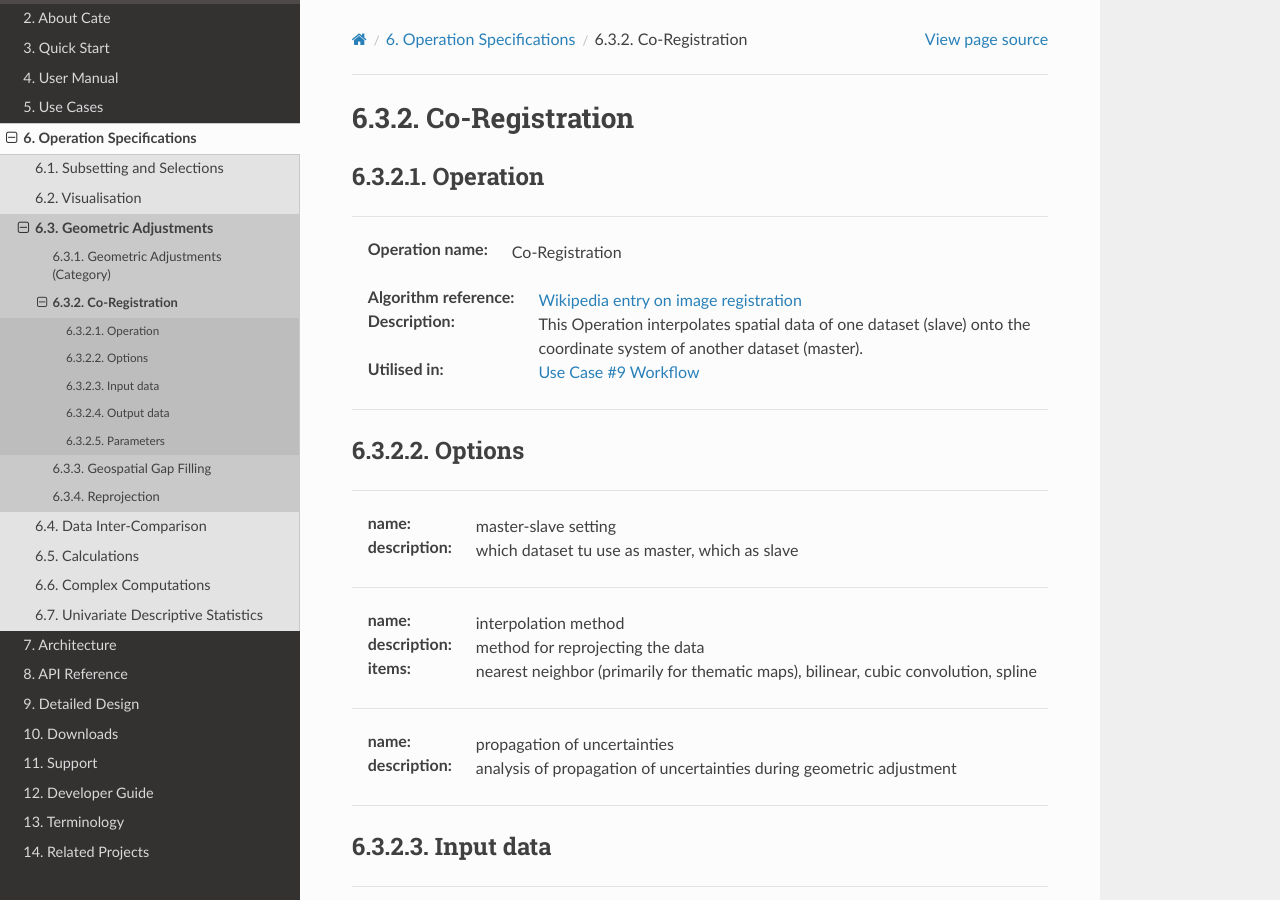
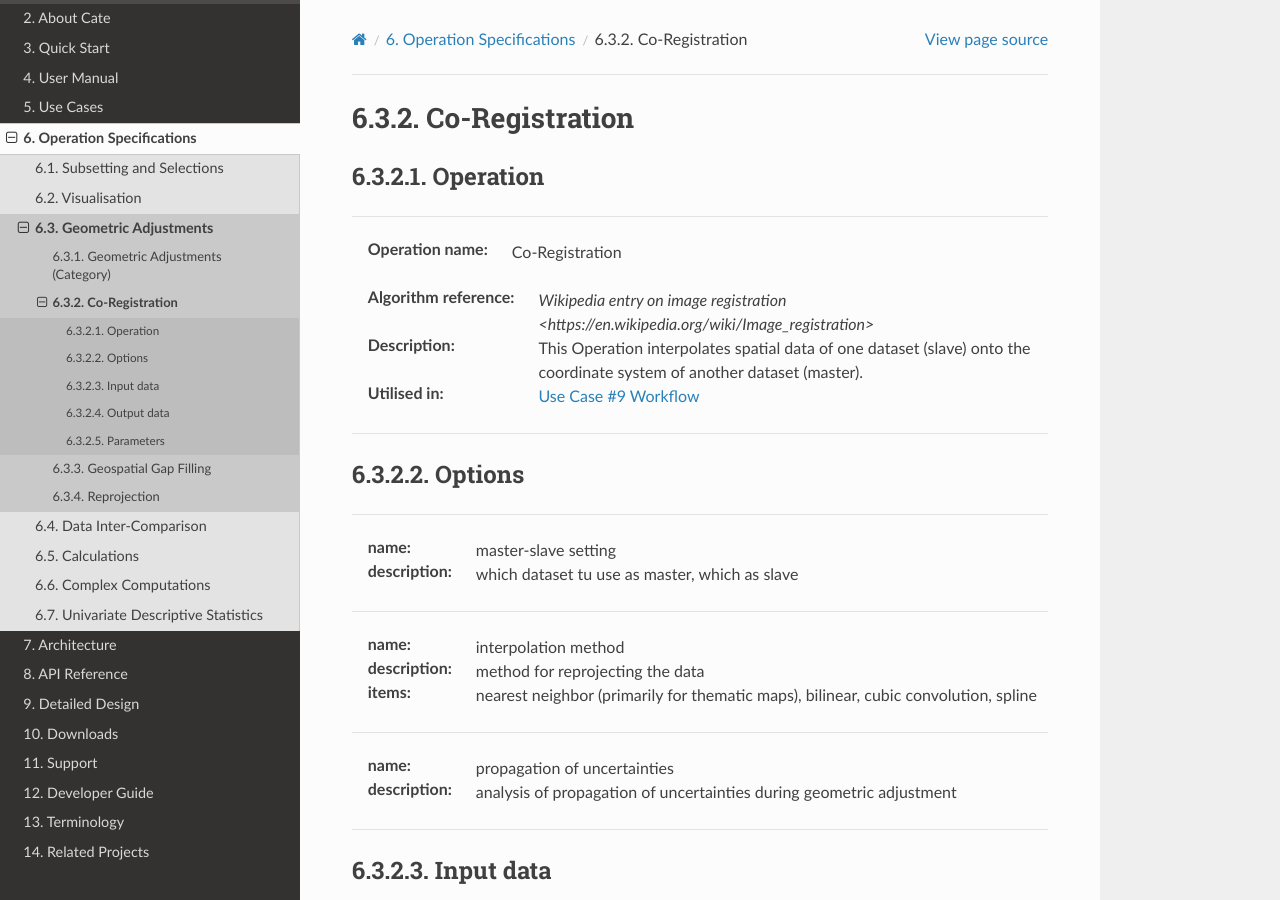
Before and after one commit to CCI-Tools/cate, a Sphinx documentation site: the page built from doc/source/op_specs/geometric-adjustments/op_spec_coregistration.rst, in a window 1280 px wide and 900 px high. Built offline with Sphinx 7.4.7 and the Read the Docs theme 2.0.0, drawn with Linux system fonts in a browser that asks for light colours.

Commit message:
RTD fixes

```diff
--- a/doc/source/op_specs/geometric-adjustments/op_spec_coregistration.rst
+++ b/doc/source/op_specs/geometric-adjustments/op_spec_coregistration.rst
@@ -11,7 +11,7 @@
 
 :Operation name: Co-Registration
 .. :Algorithm name: *XXX*
-:Algorithm reference: `Wikipedia entry on image registration <https://en.wikipedia.org/wiki/Image_registration>`_
+:Algorithm reference: `Wikipedia entry on image registration <https://en.wikipedia.org/wiki/Image_registration>`
 :Description: This Operation interpolates spatial data of one dataset (slave) onto the coordinate system of another dataset (master).
 :Utilised in: :doc:`../uc_workflows/uc09_workflow`
 
--- a/doc/source/op_specs/uc_workflows/op_spec_links.rst
+++ b/doc/source/op_specs/uc_workflows/op_spec_links.rst
@@ -9,7 +9,7 @@
 
 #.	The user selects the Operation :doc:`Reprojection <../geometric-adjustments/op_spec_reprojection>` from the Operation Category :doc:`Geometric Adjustments <../geometric-adjustments/op_spec_category_geometric-adjustments>`.
 
-#.	The user selects the Operation :doc:`Geospatial Gap Filling <../geometric-adjustments/geospatial-gapfilling>` from the Operation Category :doc:`Geometric Adjustments <../geometric-adjustments/op_spec_category_geometric-adjustments>`.
+#.	The user selects the Operation :doc:`Geospatial Gap Filling <../geometric-adjustments/op_spec_geospatial-gapfilling>` from the Operation Category :doc:`Geometric Adjustments <../geometric-adjustments/op_spec_category_geometric-adjustments>`.
 
 Subsetting and Selections
 =========================
--- a/doc/source/op_specs/uc_workflows/uc06_workflow.rst
+++ b/doc/source/op_specs/uc_workflows/uc06_workflow.rst
@@ -2,7 +2,7 @@
 ====================
 
 This sections describes an exemplary workflow performed to accomplish the climate problem given by
-Use Case #6 :ref:`uc06_workflow`.
+Use Case #6 :ref:`uc_06`.
 Version 1: Niño3.4 Index
 
 #.	The user selects CCI ECV data products from a checklist (geophysical quantities: sea surface temperature, surface soil moisture volumetric absolutes).
--- a/doc/source/user_manual/um_gui.rst
+++ b/doc/source/user_manual/um_gui.rst
@@ -188,14 +188,14 @@
    fully download it.
    Also note, that downloading remote data may require a lot of free space on your local system.
    By default, Cate stores this data in the user's home directory. On Linux and Mac OS, that is
-   ``~/.cate/data_stores`, on Windows it is
+   ``~/.cate/data_stores``, on Windows it is
    ``%USER_PROFILE%\.cate\data_stores``.
    Use the :ref:`preferences_dialog` to set an alternative location.
 
 
 After confirming the dialog, a download task will be started, which can be observed in the **TASKS** panel.
 Once the download is finished, a notification will be displayed and a new local data source will be available for the
-``local data store.
+``local data store``.
 
 To choose the second option described above, press the **Open** button to open the **Open Remote Dataset** dialog shown
 in :ref:`gui_dialog_open_remote_dataset`.
```
Also changed, not shown: doc/source/op_specs/subsetting_selections/op_spec_spatial-subsetting.rst (line endings or trailing spaces).
